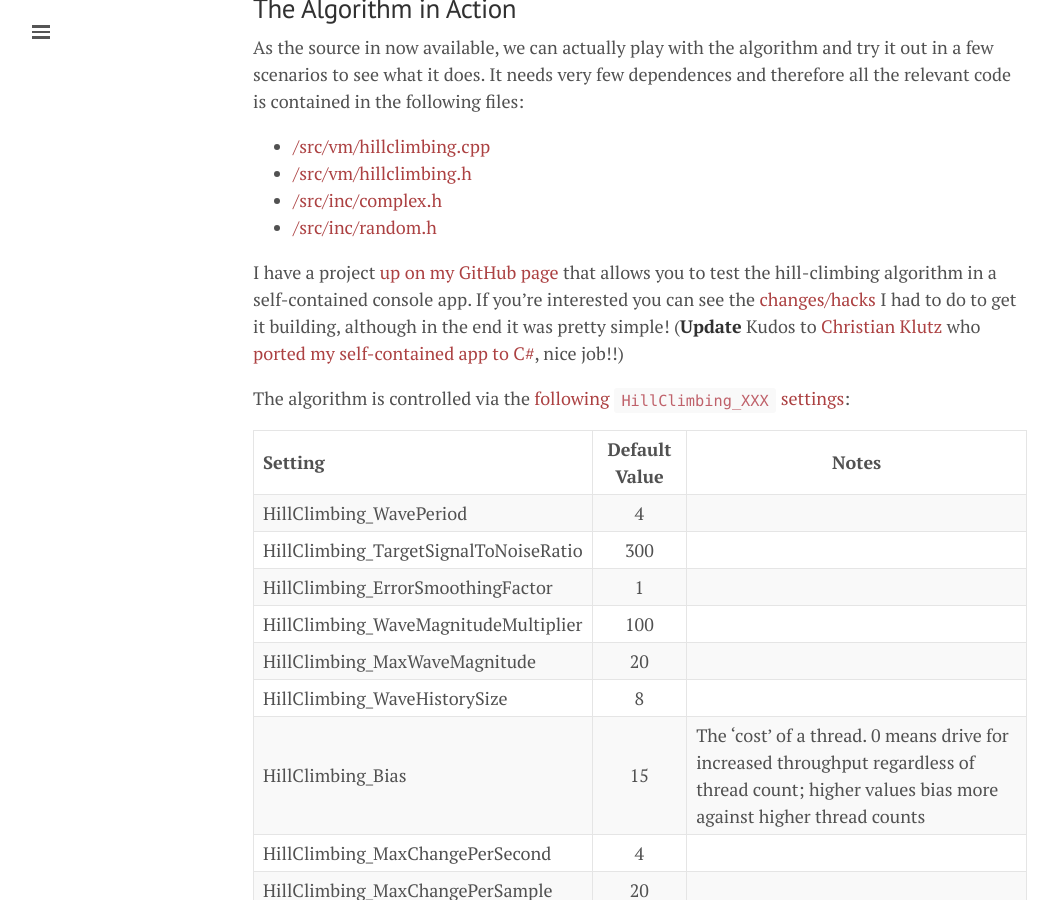
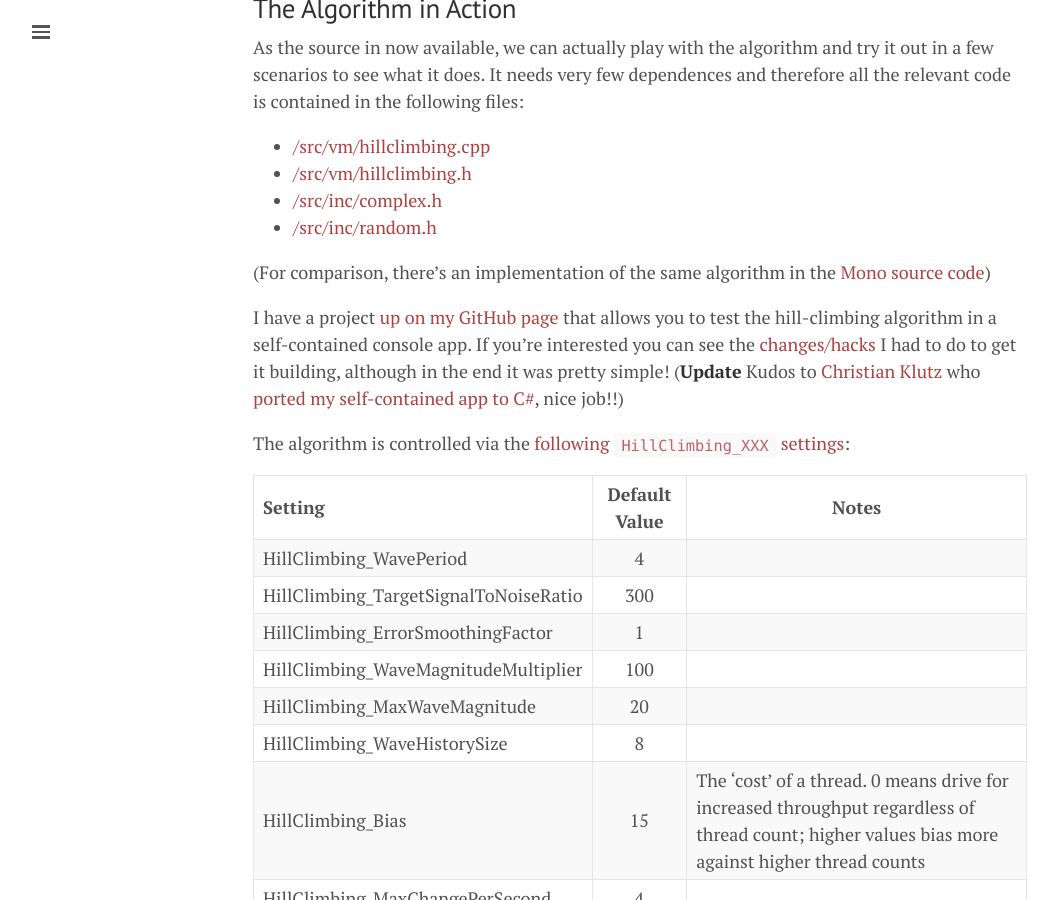
Before and after one commit to mattwarren/mattwarren.github.io, a Jekyll site: the page built from _posts/2017-04-13-The-CLR-Thread-Pool-Thread-Injection-Algorithm.md, in a window 1280 px wide and 900 px high, scrolled down 2965 px. Shown: the whole window, without its empty margins (0-1058 px from the left). Built offline with Jekyll 4.4.1, drawn with Linux system fonts in a browser that asks for light colours; nearby versions of some CDN libraries; comment, search, counter and statistics services are not loaded; some of the changed text lies outside the part shown.

Commit message:
More links

```diff
--- a/_posts/2017-04-13-The-CLR-Thread-Pool-Thread-Injection-Algorithm.md
+++ b/_posts/2017-04-13-The-CLR-Thread-Pool-Thread-Injection-Algorithm.md
@@ -73,6 +73,8 @@ As the source in now available, we can actually play with the algorithm and try
 - [/src/vm/hillclimbing.h](https://github.com/dotnet/coreclr/blob/master/src/vm/hillclimbing.h)
 - [/src/inc/complex.h](https://github.com/dotnet/coreclr/blob/master/src/inc/complex.h)
 - [/src/inc/random.h](https://github.com/dotnet/coreclr/blob/master/src/inc/random.h)
+
+(For comparison, there's an implementation of the same algorithm in the [Mono source code](https://github.com/mono/mono/blob/master/mono/metadata/threadpool-worker-default.c))
 
 I have a project [up on my GitHub page](https://github.com/mattwarren/HillClimbingClrThreadPool) that allows you to test the hill-climbing algorithm in a self-contained console app. If you're interested you can see the [changes/hacks](https://github.com/mattwarren/HillClimbingClrThreadPool/commit/0941998aeda345aeaaa44f88e8d3b99f18e23abb) I had to do to get it building, although in the end it was pretty simple! (**Update** Kudos to [Christian Klutz](https://github.com/cklutz) who [ported my self-contained app to C#](https://github.com/cklutz/HillClimbing), nice job!!)
 
@@ -163,6 +165,7 @@ So with a combination of a very detailed [MSDN article][MSDN page on 'Parallel T
 1. [.NET's ThreadPool Class - Behind The Scenes](https://www.codeproject.com/articles/3813/net-s-threadpool-class-behind-the-scenes) (Based on SSCLI source, not CoreCLR)
 1. [CLR Execution Context](http://chabster.blogspot.co.uk/2013/04/clr-execution-context.html) (in Russian, but Google Translate does a reasonable job)
 1. [Thread Pool + Task Testing (by Ben Adams)](https://github.com/benaadams/ThreadPoolTaskTesting)
+1. [The Injector: A new Executor for Java](http://belliottsmith.com/injector/) (an improved thread-injector for the Java Thread Pool)
 
 ----
 
```
